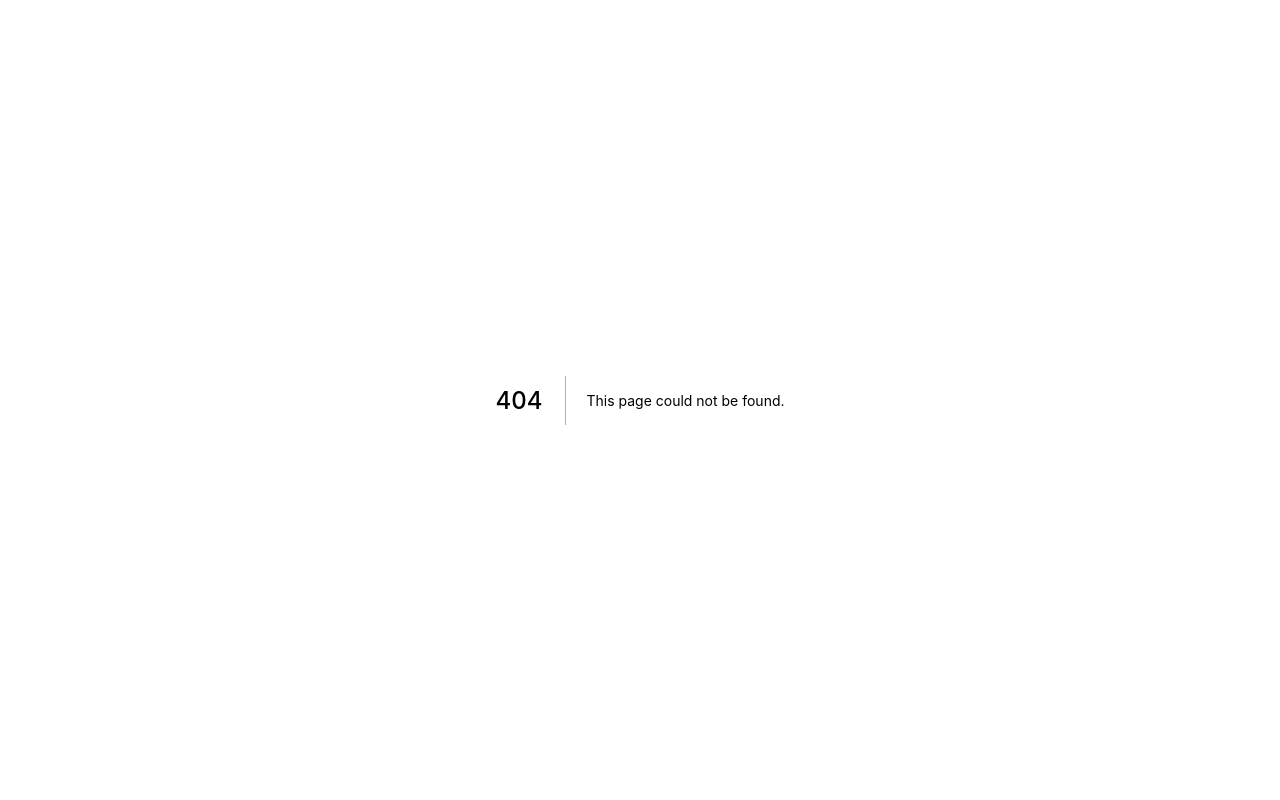
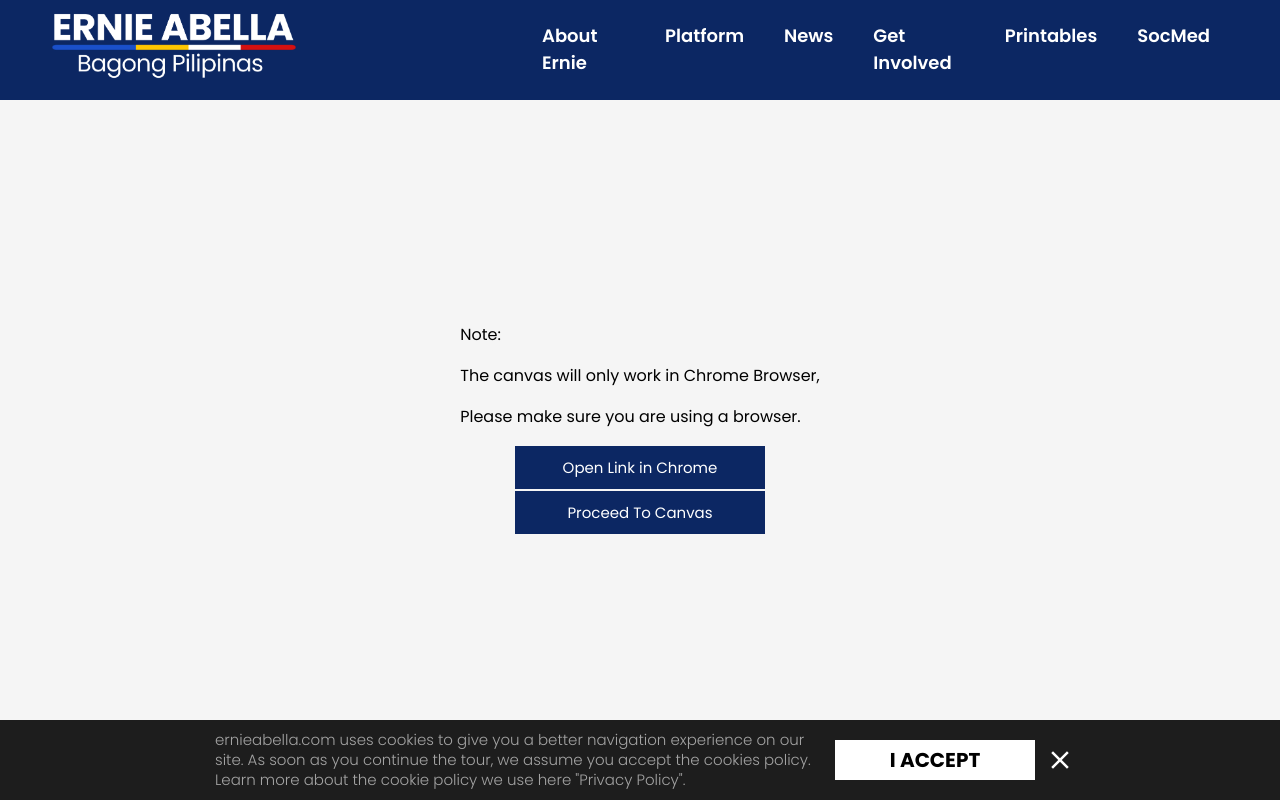
Before and after one commit to jetmaquiling/ernieabellawebsite, a Next.js app: page /canvas/link in a window 1280 px wide. Before the commit this address had no page. Shown: the top 800 px of the page. Built offline with nearby package versions, Linux system fonts and the light colour scheme.

Commit message:
New Link Page

```diff
--- /dev/null
+++ b/pages/canvas/link.js
@@ -0,0 +1,55 @@
+import FooterV1 from "@/components/footer/footerv1";
+import FooterV2 from "@/components/footer/footerv2";
+import HeadV2 from "@/components/head/headv2";
+import styles from "@/styles/caveat/canvas.module.css";
+import { useRef, useState } from "react";
+import Link from "next/link";
+import Head from "next/head";
+
+export default function CanvasLink() {
+  function onChrome() {
+    console.log("wow");
+    const url = "https://ernieabella.com/canvas/";
+    window.open("googlechrome://navigate?url=" + url, "_system");
+  }
+
+  return (
+    <div>
+      <Head>
+        <title>Canvas - Ernie Abella</title>
+        <meta
+          name="description"
+          content="Support the campaign by setting up your profile picture with campaign overlay."
+        />
+        <meta property="og:type" content="website" />
+        <meta
+          property="og:title"
+          content="Canvas - Easily Set Up Profile Picture- Ernie Abell BAGONG PILIPINAS"
+        />
+        <meta property="og:image" content="./Thumbnail/ernieabella.png" />
+      </Head>
+      <HeadV2 backdrop={true} />
+      {/* DO NOT TOUCH */}
+
+      <div className={styles.container}>
+        <div className={styles.button_link}>
+          <div>
+            <p>Note:</p>
+            <p>The canvas will only work in Chrome Browser,</p>
+            <p>Please make sure you are using a browser.</p>
+          </div>
+
+          <div className={styles.button} onClick={onChrome}>
+            Open Link in Chrome
+          </div>
+          <Link href="/canvas">
+            <div className={styles.button}>Proceed To Canvas</div>
+          </Link>
+        </div>
+      </div>
+
+      <FooterV1 />
+      <FooterV2 />
+    </div>
+  );
+}
--- a/styles/caveat/canvas.module.css
+++ b/styles/caveat/canvas.module.css
@@ -256,6 +256,15 @@
   width: 100%;
 }
 
+.button_link {
+  width: 100%;
+  height: 80vh;
+  display: flex;
+  align-items: center;
+  justify-content: center;
+  flex-direction: column;
+}
+
 @media only screen and (max-width: 700px) {
   .container {
     min-height: 100vh;
```
Also changed, not shown: pages/canvas/index.js (+18 -0 lines).
